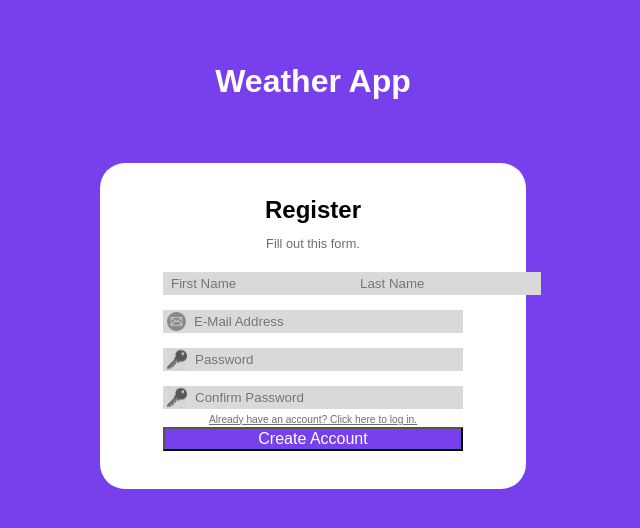
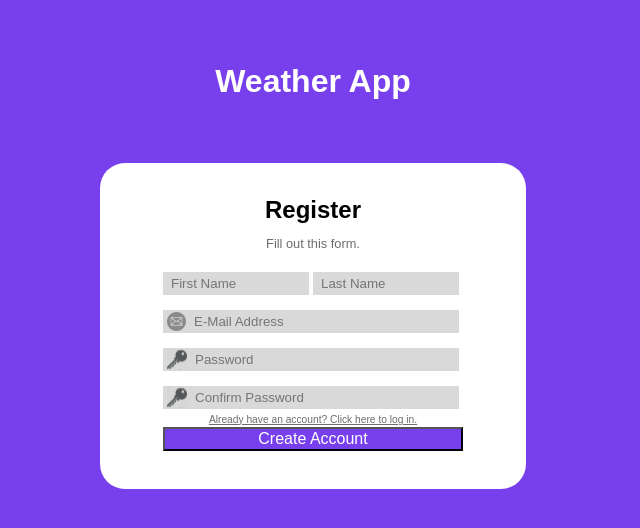
Before and after one commit to brooksmckinley/weather, a React (Create React App) app in the folder frontend/: page /register in a window 1280 px wide. Shown: the top 528 px of the page, without its empty margins (327-967 px from the left). Built offline with nearby package versions, Linux system fonts and the light colour scheme.

Commit message:
Fix width of first/last name fields

```diff
--- a/frontend/src/components/InputField.css
+++ b/frontend/src/components/InputField.css
@@ -2,6 +2,8 @@
     display: flex;
     flex-direction: vertical;
     margin-top: 5%;
+    margin-right: 4px;
+    min-width: 0;
     background-color: #D9D9D9;
 }
 
@@ -10,6 +12,7 @@
     border: none;
     display: flex;
     flex-grow: 1;
+    min-width: 0;
     padding: 4px;
     padding-left: 8px;
 }
```
